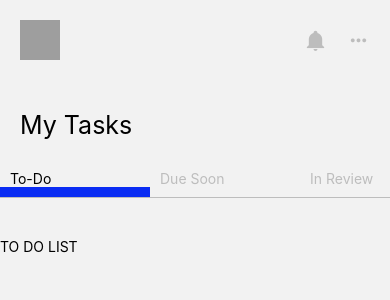
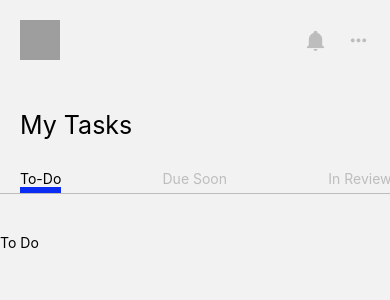
Before and after one commit to JulesEfrei/ReactNative-To-Do-List, a React Native app: screen /Home in a window 390 px wide. Shown: the top 300 px of the page. Built offline with nearby package versions, Linux system fonts and the light colour scheme; grey boxes are pictures that could not be loaded.

Commit message:
Patch Hero navigation

```diff
--- a/src/components/HomeNavigation.jsx
+++ b/src/components/HomeNavigation.jsx
@@ -1,5 +1,7 @@
 import { View, Text, ScrollView, TouchableOpacity } from "react-native"
 import { useState } from "react"
+
+import ToDo from "./ToDo"
 
 export default function HomeNavigation() {
 
@@ -22,10 +24,10 @@ export default function HomeNavigation() {
 
             <Text style={styles.title}>My Tasks</Text>
 
-            <ScrollView horizontal={true} style={styles.navContainer} showsHorizontalScrollIndicator={false}>
+            <ScrollView horizontal={true} contentContainerStyle={styles.navContainer} showsHorizontalScrollIndicator={false}>
 
                 {nav.map((elm, i) => (
-                    <TouchableOpacity onPress={() => switchView(i)} key={i}>
+                    <TouchableOpacity onPress={() => switchView(i)} style={index == i && styles.active} key={i}>
                         <Text style={[styles.item, index == i && styles.active]}>{elm}</Text>
                     </TouchableOpacity>
                 ))}
@@ -33,7 +35,7 @@ export default function HomeNavigation() {
             </ScrollView>
 
 
-            { index == 0 && (<Text>TO DO LIST</Text>) }
+            { index == 0 && (<ToDo />) }
             { index == 1 && (<Text>DUE SOON</Text>) }
 
 
@@ -55,19 +57,21 @@ const styles = {
     navContainer: {
         borderBottomWidth: 1,
         borderColor: '#BDBDBD',
-        display: "flex",
-        flexDirection: "row",
         marginTop: 20,
         marginBottom: 40,
+        display: "flex",
+        justifyContent: "space-between",
+        flexDirection: "row",
+        width: "150%",
+        paddingLeft: 20,
+        paddingRight: 20
     },
     item: {
-        width: 150,
-        paddingLeft: 10,
-        color: '#BDBDBD'
+        color: '#BDBDBD',
     },
     active: {
         color: "black",
-        borderBottomWidth: 10,
-        borderColor: "#0A2CF3"
+        borderBottomWidth: 3,
+        borderColor: "#0A2CF3",
     }
 }
--- /dev/null
+++ b/src/components/ToDo.jsx
@@ -0,0 +1,11 @@
+import { Text } from "react-native"
+
+export default function ToDo() {
+
+    return (
+
+        <Text>To Do</Text>
+
+    )
+
+}
```
